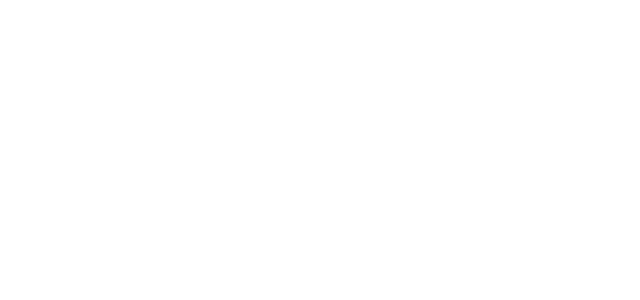
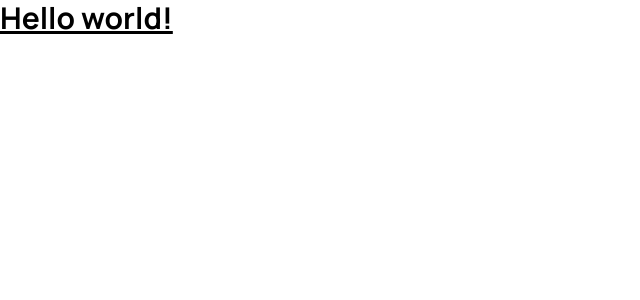
Before and after one commit to presh-031/audiophile, a Next.js app: page / in a window 1280 px wide. Shown: the top 300 px of the page, without its empty margins (0-640 px from the left). Built offline with nearby package versions, Linux system fonts and the light colour scheme.

Commit message:
setup optimized fonts for next

```diff
--- /dev/null
+++ b/components/Layout.jsx
@@ -0,0 +1,10 @@
+import React from "react";
+
+import { Manrope } from "@next/font/google";
+
+const manrope = Manrope({ subsets: ["latin"] });
+const Layout = ({ children }) => {
+  return <div className={manrope.className}>{children}</div>;
+};
+
+export default Layout;
--- a/pages/_app.js
+++ b/pages/_app.js
@@ -1,5 +1,10 @@
-import '@/styles/globals.css'
+import Layout from "@/components/Layout";
+import "@/styles/globals.css";
 
 export default function App({ Component, pageProps }) {
-  return <Component {...pageProps} />
+  return (
+    <Layout>
+      <Component {...pageProps} />
+    </Layout>
+  );
 }
--- a/pages/index.js
+++ b/pages/index.js
@@ -13,7 +13,9 @@ export default function Home() {
         <meta name="viewport" content="width=device-width, initial-scale=1" />
         <link rel="icon" href="/favicon.ico" />
       </Head>
-      <main></main>
+      <main>
+        <h1 className="text-3xl font-bold underline">Hello world!</h1>
+      </main>
     </>
   );
 }
```
